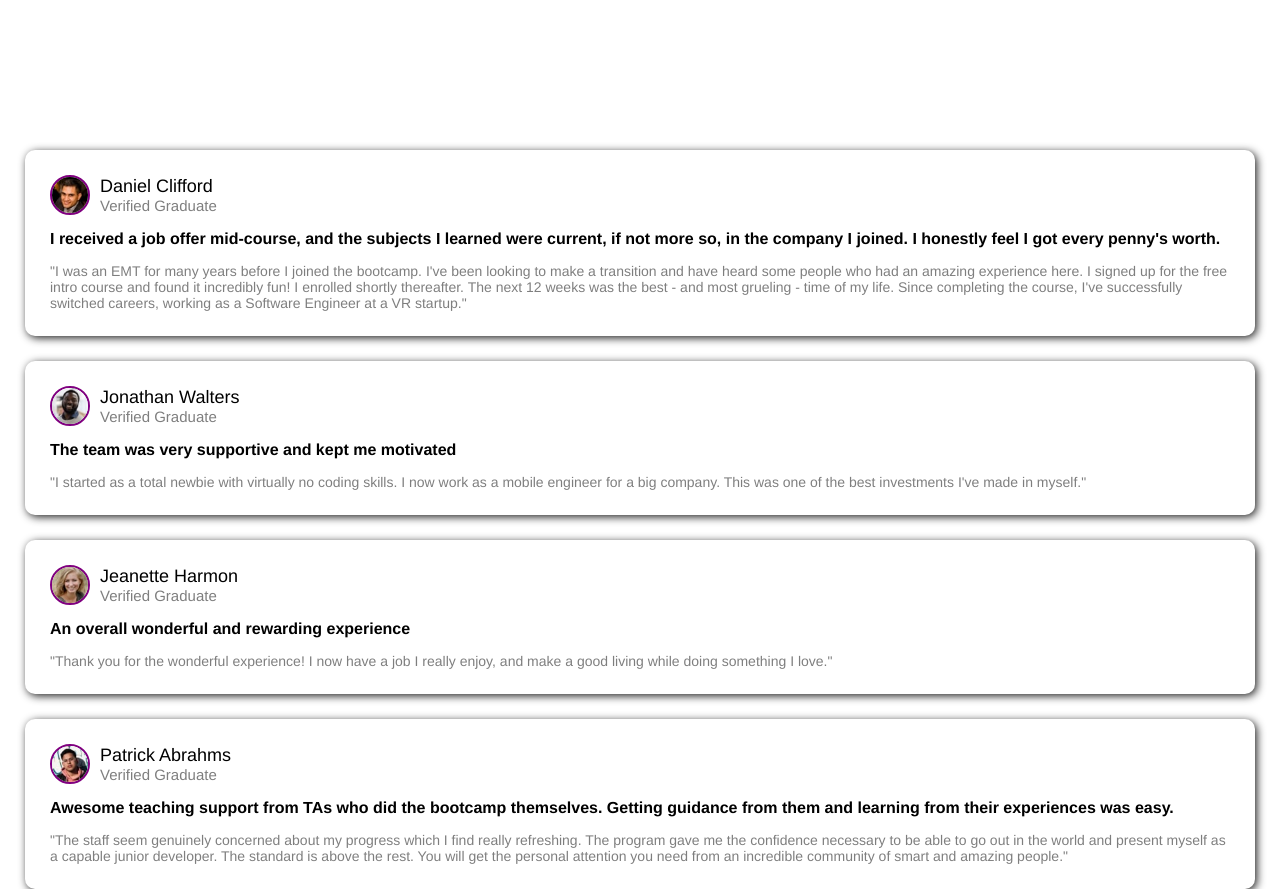
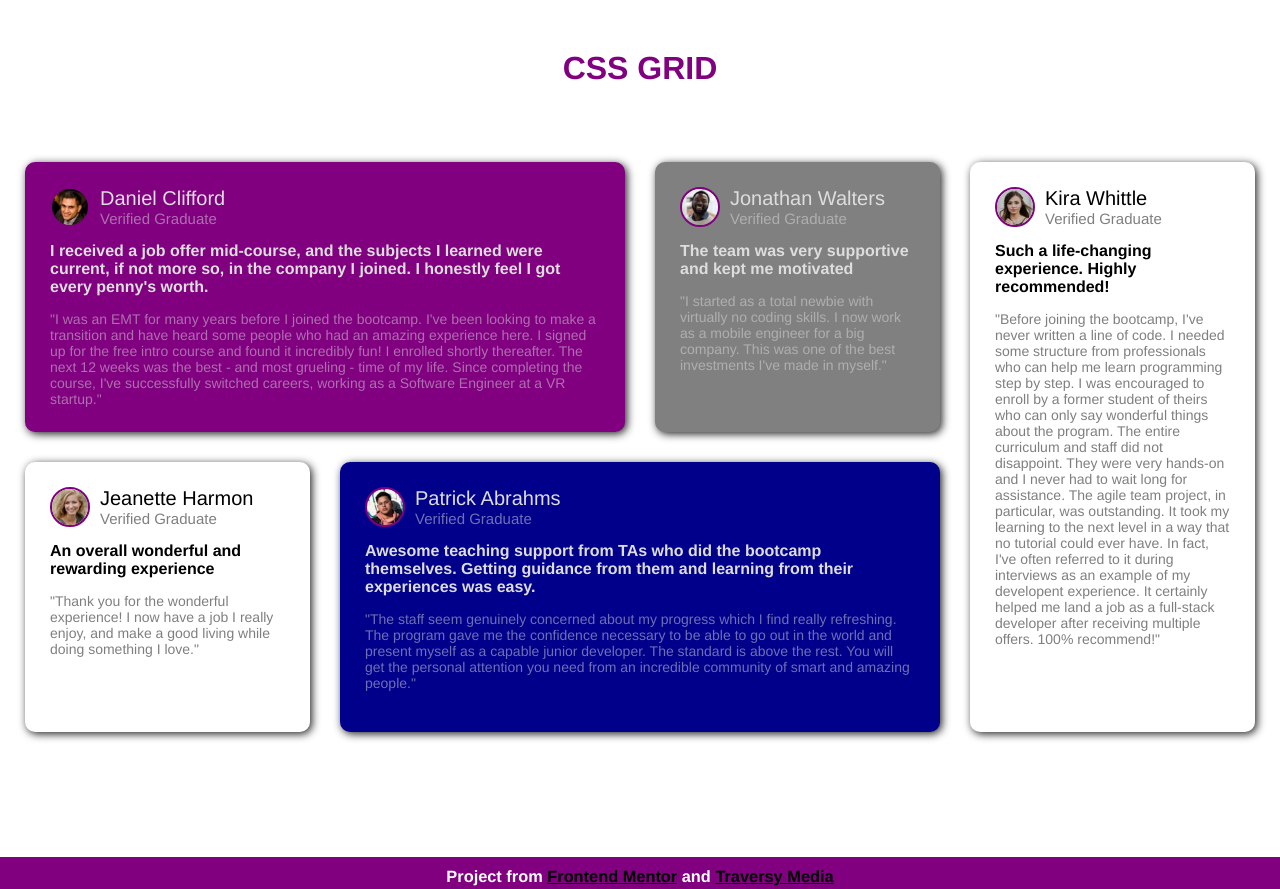
Before and after one commit to damiandusinskigreloch/Grid-project, a plain HTML site: page index.html in a window 1280 px wide. Shown: the top 889 px of the page. Drawn offline with Linux system fonts and the light colour scheme.

Commit message:
add some style, mediaQ and gird

```diff
--- a/index.html
+++ b/index.html
@@ -9,6 +9,7 @@
 </head>
 <body>
     <main>
+      <h1>Css Grid</h1>
     <div class="testimonials">
       <div class="card card-bg-purple">
         <header class="card-header">
--- a/style.css
+++ b/style.css
@@ -8,10 +8,16 @@ html{
     font-size: 10px;
     font-family: Helvetica, sans-serif;
 }
-
+h1{
+    font-size: 3.2rem;
+    color: purple;
+    text-align: center;
+    margin-top: 50px;
+    text-transform: uppercase;
+}
 .testimonials{
     max-width: 1440px;
-    margin: 100px 0;
+    margin: 50px 0 100px;
     padding: 25px;
 }
 
@@ -41,7 +47,7 @@ html{
 }
 
 .card-header div h3{
-    font-size: 1.8rem;
+    font-size: 2rem;
     font-weight: normal;
 }
 
@@ -63,6 +69,21 @@ html{
     opacity: 50%;
 }
 
+.card-bg-purple{
+    background-color: purple;
+    color: #ddd;
+}
+
+.card-bg-gray-blue{
+    background-color: grey;
+    color: #ddd;
+}
+
+.card-bg-black-blue{
+    background-color: darkblue;
+    color: #ddd;
+}
+
 footer{
     background-color: purple;
     color: #fff;
@@ -75,3 +96,36 @@ footer{
 footer a{
     color: black;
 }
+
+
+
+@media (min-width: 780px){
+    .testimonials{
+        display: grid;
+        grid-template-columns: repeat(4, 1fr);
+        grid-template-rows: repeat(2, 1fr);
+        gap: 30px;
+    }
+
+    .card{
+        margin-top: 0;
+    }
+
+    .card-bg-purple{
+        grid-column: 1/3;
+        grid-row: 1/2;
+    }
+    .card-bg-black-blue{
+        grid-column: 2/4;
+        grid-row: 2/3;
+    }
+    .card-bg-gray-blue{
+        grid-column: 3/4;
+        grid-row: 1/2;
+    }
+
+    .card:last-child{
+        grid-column: 4/5;
+        grid-row: 1/3;
+    }
+}
```
Also changed, not shown: 1 other file.
